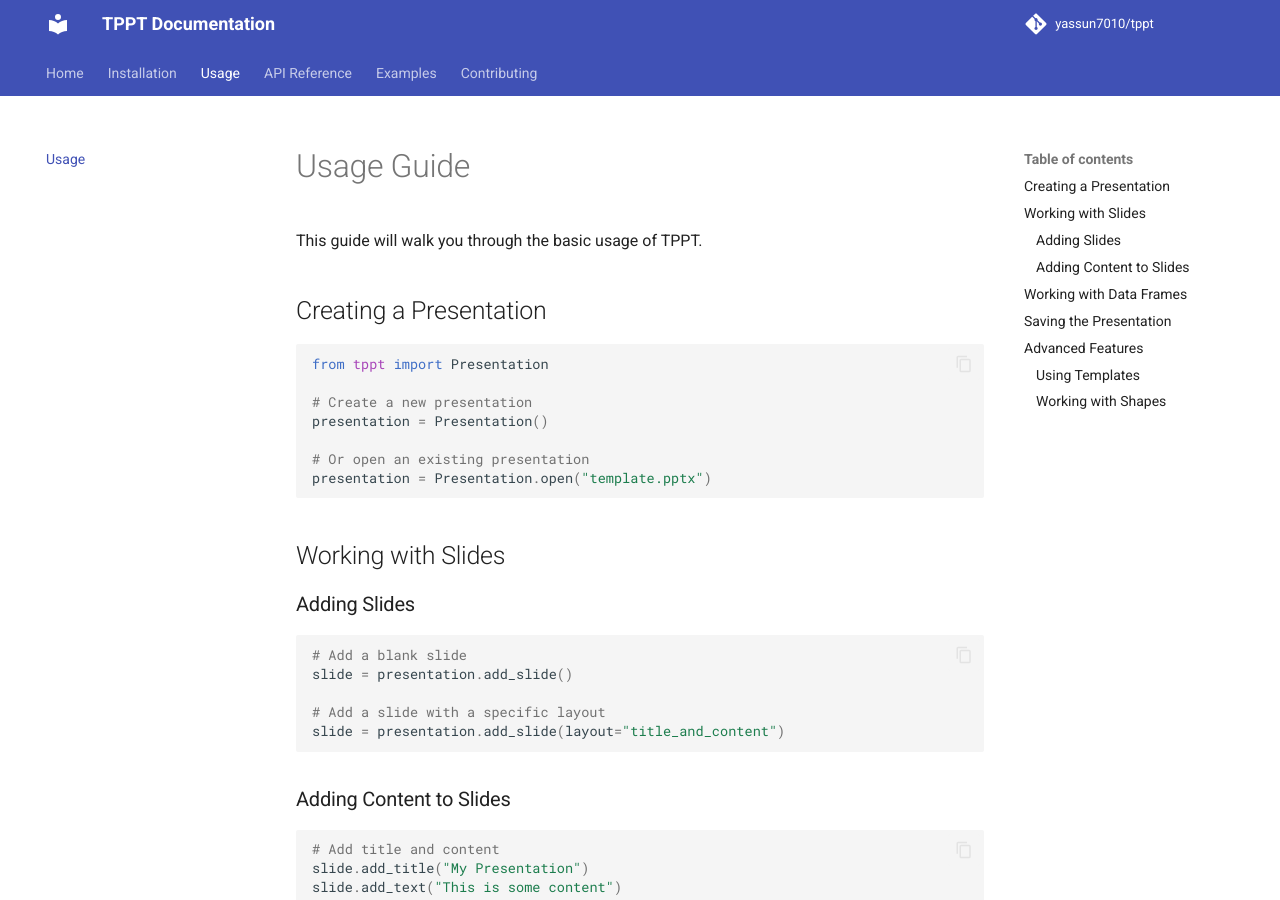
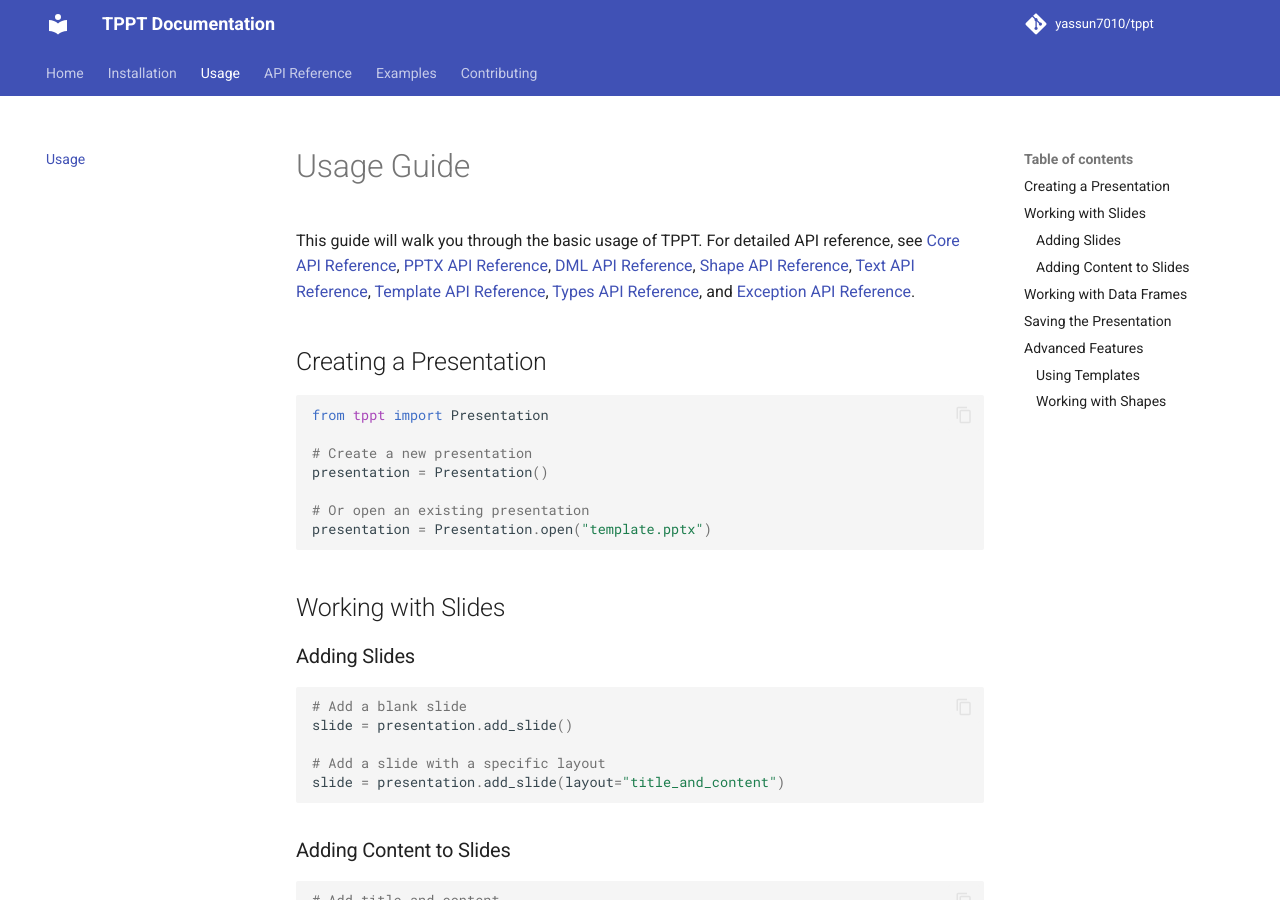
Before and after one commit to ya7010/tppt, an MkDocs documentation site: the page built from docs/docs/usage.md, in a window 1280 px wide and 900 px high. Built offline with MkDocs 1.6.1 and Material for MkDocs 9.7.7, drawn with Linux system fonts in a browser that asks for light colours; comment, search, counter and statistics services are not loaded.

Commit message:
docs: restructure API documentation and add new references for TPPT modules

```diff
--- a/docs/docs/usage.md
+++ b/docs/docs/usage.md
@@ -1,6 +1,6 @@
 # Usage Guide
 
-This guide will walk you through the basic usage of TPPT.
+This guide will walk you through the basic usage of TPPT. For detailed API reference, see [Core API Reference](api/core.md), [PPTX API Reference](api/pptx.md), [DML API Reference](api/dml.md), [Shape API Reference](api/shape.md), [Text API Reference](api/text.md), [Template API Reference](api/template.md), [Types API Reference](api/types.md), and [Exception API Reference](api/exception.md).
 
 ## Creating a Presentation
 
--- a/docs/mkdocs.yml
+++ b/docs/mkdocs.yml
@@ -27,7 +27,7 @@
           rendering:
             show_source: true
             show_root_heading: true
-            show_root_full_path: false
+            show_root_full_path: true
             show_category_heading: true
             show_if_no_docstring: true
             show_signature_annotations: true
@@ -38,7 +38,17 @@
             members_order: source
           selection:
             docstring_style: google
+            filters: ["!^_"]
           paths: [src]
+          inventories:
+            - tppt
+            - tppt.pptx
+            - tppt.pptx.dml
+            - tppt.pptx.shape
+            - tppt.pptx.text
+            - tppt.template
+            - tppt.types
+            - tppt.exception
 
 markdown_extensions:
   - pymdownx.highlight:
@@ -63,6 +73,14 @@
   - Home: index.md
   - Installation: installation.md
   - Usage: usage.md
-  - API Reference: api.md
+  - API Reference:
+      - tppt: api/tppt.md
+      - tppt.pptx: api/tppt_pptx.md
+      - tppt.pptx.dml: api/tppt_pptx_dml.md
+      - tppt.pptx.shape: api/tppt_pptx_shape.md
+      - tppt.pptx.text: api/tppt_pptx_text.md
+      - tppt.template: api/tppt_template.md
+      - tppt.types: api/tppt_types.md
+      - tppt.exception: api/tppt_exception.md
   - Examples: examples.md
   - Contributing: contributing.md
```
Also changed, not shown: docs/docs/api/tppt.md (added, +15 -0 lines), docs/docs/api/tppt_exception.md (renamed from docs/docs/api.md, +5 -4 lines), docs/docs/api/tppt_pptx.md (added, +15 -0 lines), docs/docs/api/tppt_pptx_dml.md (added, +15 -0 lines), docs/docs/api/tppt_pptx_shape.md (added, +15 -0 lines), docs/docs/api/tppt_pptx_text.md (added, +15 -0 lines), docs/docs/api/tppt_template.md (added, +15 -0 lines), docs/docs/api/tppt_types.md (added, +15 -0 lines), docs/docs/examples.md (+1 -1 lines).
